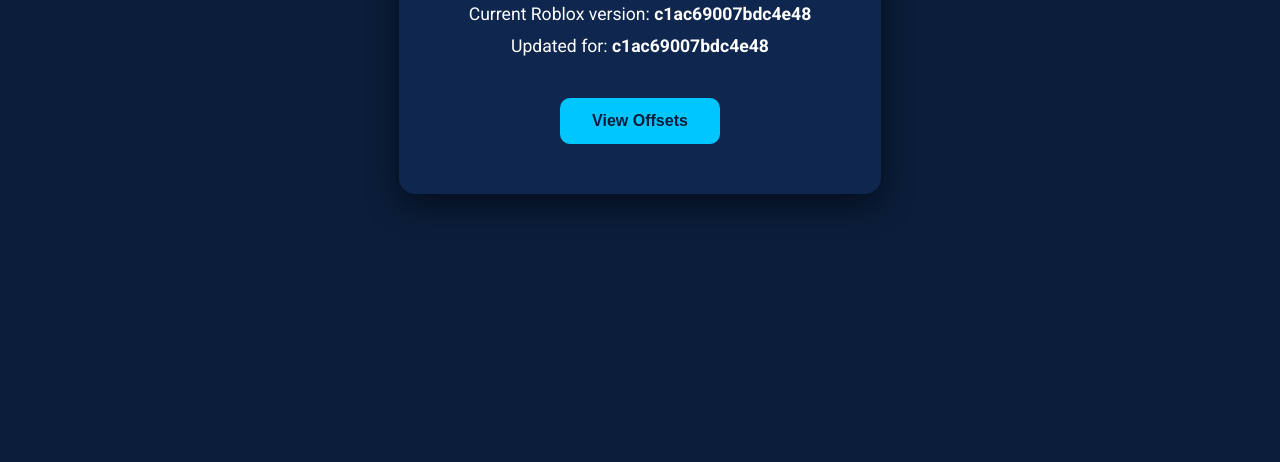
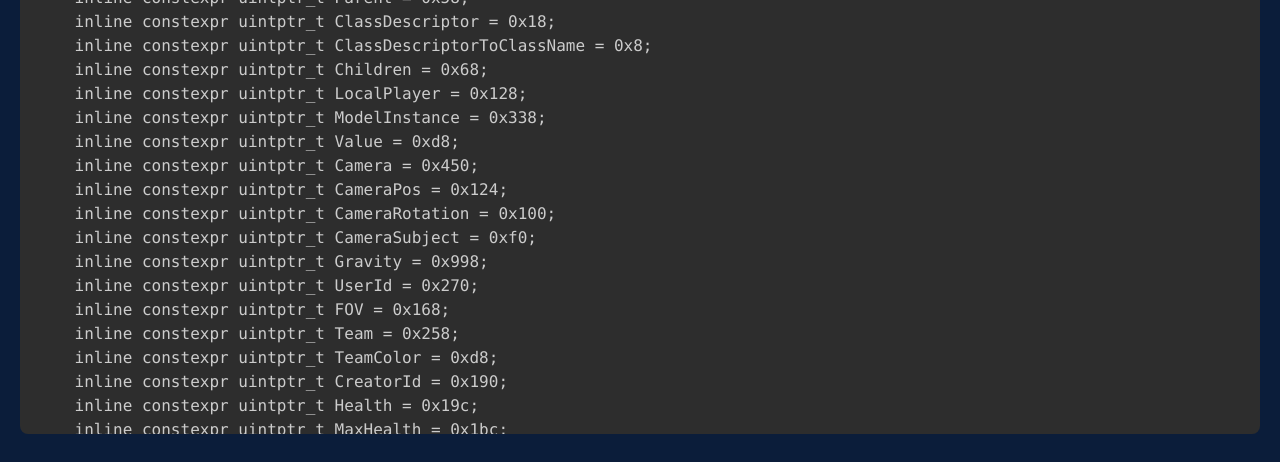
Before and after one commit to divineintention/roblox-offsets, a plain HTML site: page index.html in a window 1280 px wide. Shown: the part 366-828 px from the top of the page. Before the commit the page ends 800 px from the top, so only its background shows below. Drawn offline with nearby package versions, Linux system fonts and the light colour scheme.

Commit message:
Update index.html

```diff
--- a/index.html
+++ b/index.html
@@ -3,61 +3,98 @@
 <head>
 <meta charset="UTF-8">
 <meta name="viewport" content="width=device-width, initial-scale=1.0">
-<title>Roblox Offsets</title>
-<link href="https://fonts.googleapis.com/css2?family=Roboto:wght@400;700&display=swap" rel="stylesheet">
+<title>Offsets Viewer</title>
+<link href="https://cdnjs.cloudflare.com/ajax/libs/prism/1.30.0/themes/prism-tomorrow.min.css" rel="stylesheet"/>
 <style>
 body {
     margin: 0;
-    font-family: 'Roboto', sans-serif;
+    font-family: monospace;
     background: #0b1d3a;
-    display: flex;
-    justify-content: center;
-    align-items: center;
-    height: 100vh;
+    color: #fff;
+    padding: 20px;
 }
-.container {
-    background: #0f274f;
-    padding: 50px 70px;
-    border-radius: 16px;
-    text-align: center;
-    box-shadow: 0 12px 30px rgba(0,0,0,0.5);
-}
-h1 {
-    font-size: 2em;
-    margin-bottom: 20px;
-    color: #00c6ff;
-}
-.version {
-    font-size: 1.1em;
-    margin: 12px 0;
-    color: #ffffff;
+pre {
+    background: #1b263b;
+    padding: 20px;
+    border-radius: 8px;
+    max-height: 90vh;
+    overflow: auto;
+    white-space: pre; /* default: no wrapping */
 }
 button {
-    margin-top: 30px;
-    padding: 14px 32px;
-    font-size: 1em;
+    background: #00c6ff;
+    color: #0b1d3a;
+    border: none;
+    padding: 8px 16px;
+    border-radius: 6px;
     font-weight: bold;
-    color: #0b1d3a;
-    background: #00c6ff;
-    border: none;
-    border-radius: 10px;
     cursor: pointer;
-    transition: all 0.3s ease;
+    margin-bottom: 15px;
 }
 button:hover {
     background: #00a0d1;
-    transform: scale(1.05);
 }
 </style>
 </head>
 <body>
 
-<div class="container">
-    <h1>Roblox Offsets</h1>
-    <div class="version">Current Roblox version: <strong>c1ac69007bdc4e48</strong></div>
-    <div class="version">Updated for: <strong>c1ac69007bdc4e48</strong></div>
-    <button onclick="window.location.href='offsets.hpp'">View Offsets</button>
-</div>
+<label>
+    <input type="checkbox" id="prettyToggle" onchange="toggleWrap()"> Pretty-print
+</label>
+
+<pre id="code" class="line-numbers language-cpp">
+<code>
+namespace offsets {
+    inline constexpr uintptr_t VisualEnginePointer = 0x6DEC878;
+    inline constexpr uintptr_t DataModelDeleterPointer = 0x7097010;
+    inline constexpr uintptr_t TaskSchedulerPointer = 0x7167538;
+    inline constexpr uintptr_t FakeDataModelPointer = 0x7097018;
+    inline constexpr uintptr_t FakeDataModelToDataModel = 0x1C0;
+    inline constexpr uintptr_t VisualEngine = 0x10;
+    inline constexpr uintptr_t Name = 0x88;
+    inline constexpr uintptr_t PlaceId = 0x1a0;
+    inline constexpr uintptr_t GameId = 0x198;
+    inline constexpr uintptr_t Workspace = 0x180;
+    inline constexpr uintptr_t Parent = 0x58;
+    inline constexpr uintptr_t ClassDescriptor = 0x18;
+    inline constexpr uintptr_t ClassDescriptorToClassName = 0x8;
+    inline constexpr uintptr_t Children = 0x68;
+    inline constexpr uintptr_t LocalPlayer = 0x128;
+    inline constexpr uintptr_t ModelInstance = 0x338;
+    inline constexpr uintptr_t Value = 0xd8;
+    inline constexpr uintptr_t Camera = 0x450;
+    inline constexpr uintptr_t CameraPos = 0x124;
+    inline constexpr uintptr_t CameraRotation = 0x100;
+    inline constexpr uintptr_t CameraSubject = 0xf0;
+    inline constexpr uintptr_t Gravity = 0x998;
+    inline constexpr uintptr_t UserId = 0x270;
+    inline constexpr uintptr_t FOV = 0x168;
+    inline constexpr uintptr_t Team = 0x258;
+    inline constexpr uintptr_t TeamColor = 0xd8;
+    inline constexpr uintptr_t CreatorId = 0x190;
+    inline constexpr uintptr_t Health = 0x19c;
+    inline constexpr uintptr_t MaxHealth = 0x1bc;
+    inline constexpr uintptr_t HipHeight = 0x1a8;
+    inline constexpr uintptr_t HumanoidStateId = 0x20;
+    inline constexpr uintptr_t JumpPower = 0x1b8;
+    inline constexpr uintptr_t WalkSpeed = 0x1dc;
+    inline constexpr uintptr_t WalkSpeedCheck = 0x3b8;
+    inline constexpr uintptr_t Primitive = 0x178;
+    inline constexpr uintptr_t Position = 0x154;
+    inline constexpr uintptr_t JobId = 0x140;
+    inline constexpr uintptr_t MoveDirection = 0x160;
+}
+</code>
+</pre>
+
+<script src="https://cdnjs.cloudflare.com/ajax/libs/prism/1.30.0/prism.min.js"></script>
+<script src="https://cdnjs.cloudflare.com/ajax/libs/prism/1.30.0/plugins/line-numbers/prism-line-numbers.min.js"></script>
+<script>
+function toggleWrap() {
+    const codeBlock = document.getElementById('code');
+    codeBlock.style.whiteSpace = codeBlock.style.whiteSpace === 'pre-wrap' ? 'pre' : 'pre-wrap';
+}
+</script>
 
 </body>
 </html>
```
